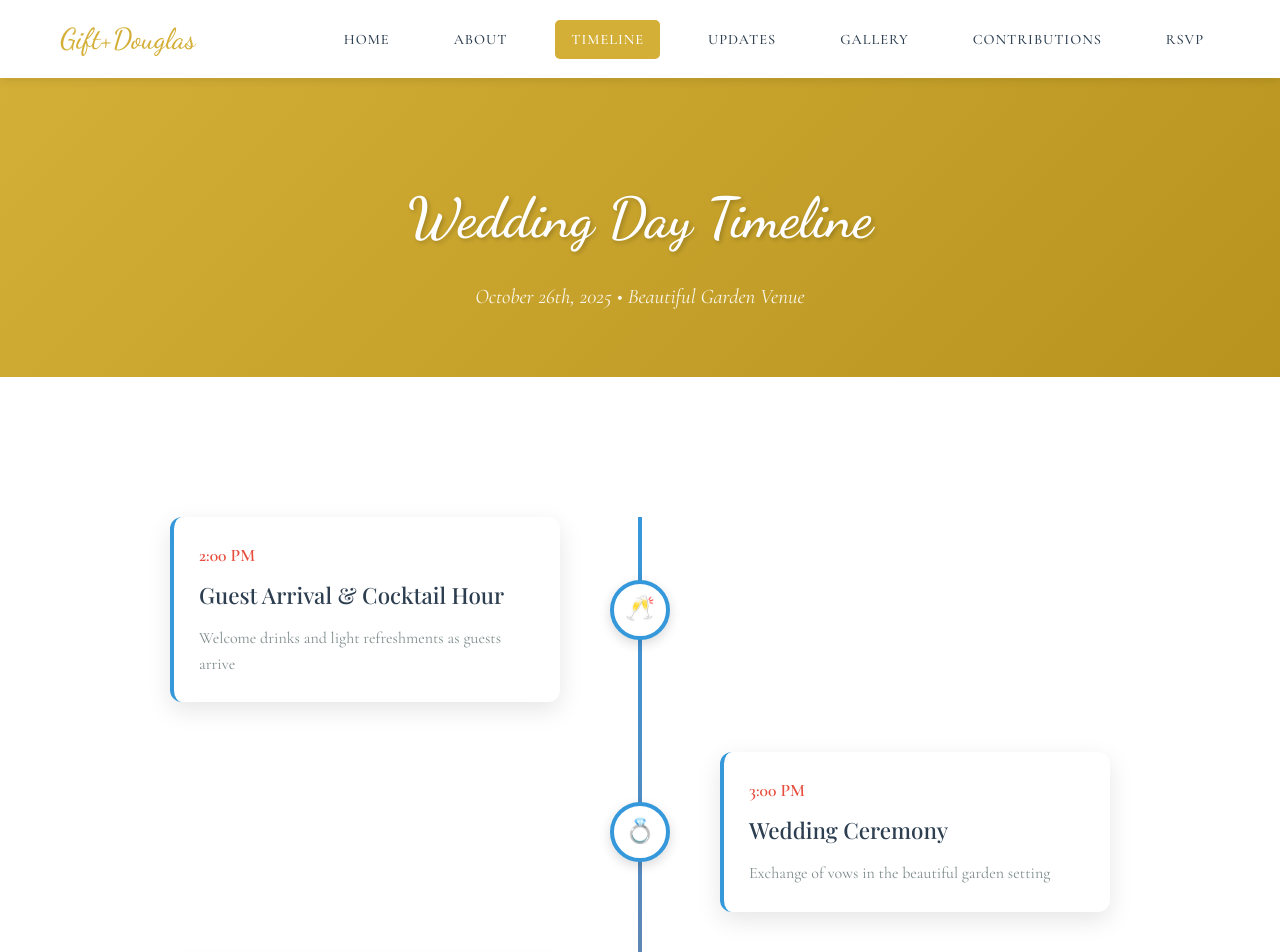
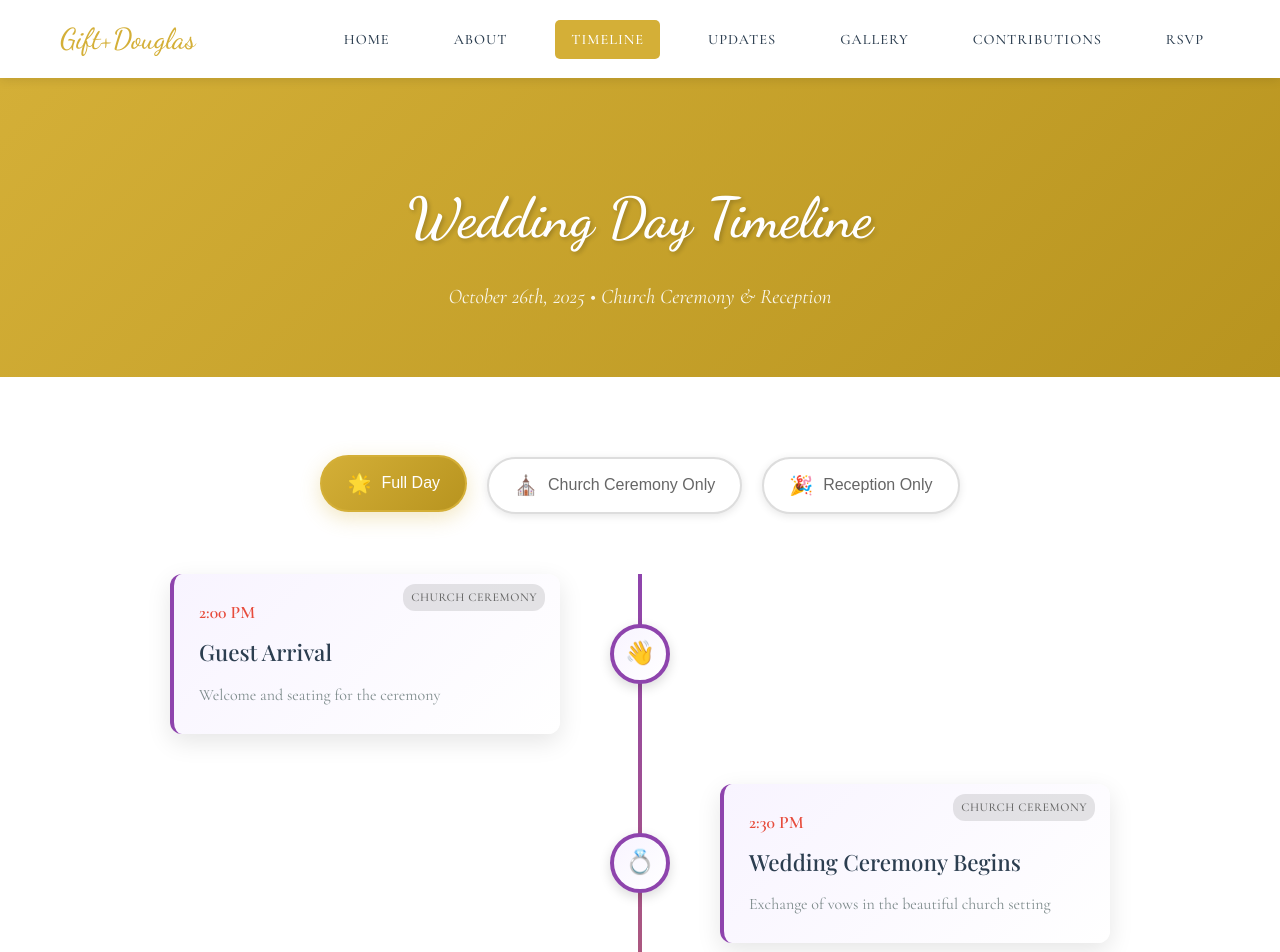
Before and after one commit to kabrick/wedding, an Angular app: page /timeline in a window 1280 px wide. Shown: the top 952 px of the page. Built offline with nearby package versions, Linux system fonts and the light colour scheme; a web font is replaced by a local one.

Commit message:
add church ceremonies to the timeline

```diff
--- a/src/app/timeline/timeline.html
+++ b/src/app/timeline/timeline.html
@@ -1,35 +1,69 @@
 <section class="timeline-hero">
   <div class="container">
     <h1>Wedding Day Timeline</h1>
-    <p class="subtitle">October 26th, 2025 • Beautiful Garden Venue</p>
+    <p class="subtitle">October 26th, 2025 • Church Ceremony & Reception</p>
   </div>
 </section>
 
 <section class="timeline-section">
   <div class="timeline-container">
 
+    <div class="filter-controls">
+      <div class="filter-buttons">
+        <button
+          class="filter-btn"
+          [class.active]="selectedFilter === 'all'"
+          (click)="setFilter('all')">
+          <span class="filter-icon">🌟</span>
+          Full Day
+        </button>
+        <button
+          class="filter-btn"
+          [class.active]="selectedFilter === 'ceremony'"
+          (click)="setFilter('ceremony')">
+          <span class="filter-icon">⛪</span>
+          Church Ceremony Only
+        </button>
+        <button
+          class="filter-btn"
+          [class.active]="selectedFilter === 'reception'"
+          (click)="setFilter('reception')">
+          <span class="filter-icon">🎉</span>
+          Reception Only
+        </button>
+      </div>
+    </div>
+
     <div class="timeline">
       <div class="timeline-line"></div>
 
-      <div class="timeline-event" *ngFor="let event of timelineEvents; let i = index">
-        <div class="timeline-marker">
+      <div class="timeline-event"
+           *ngFor="let event of timelineEvents; let i = index"
+           [attr.data-category]="event.category">
+        <div class="timeline-marker" [class.ceremony-marker]="event.category === 'ceremony'" [class.reception-marker]="event.category === 'reception'">
           <div class="timeline-icon">
             {{ event.icon }}
           </div>
         </div>
 
         <div class="timeline-content" [class.timeline-content-right]="i % 2 === 1">
-          <div class="timeline-card">
+          <div class="timeline-card" [class.ceremony-card]="event.category === 'ceremony'" [class.reception-card]="event.category === 'reception'">
             <div class="timeline-time">{{ event.time }}</div>
             <h3 class="timeline-title">{{ event.title }}</h3>
             <p class="timeline-description">{{ event.description }}</p>
+            <div class="timeline-category" *ngIf="selectedFilter === 'all'">
+              {{ event.category === 'ceremony' ? 'Church Ceremony' : 'Reception' }}
+            </div>
           </div>
         </div>
       </div>
     </div>
 
     <div class="timeline-note">
-      <p><strong>Note:</strong> Times are approximate and may vary slightly. Please arrive by 2:00 PM to ensure you don't miss the ceremony!</p>
+      <p><strong>Note:</strong> Times are approximate and may vary slightly.
+        <span *ngIf="selectedFilter === 'all' || selectedFilter === 'ceremony'">Please arrive by 2:00 PM for the ceremony!</span>
+        <span *ngIf="selectedFilter === 'reception'">Reception location details will be provided after the ceremony.</span>
+      </p>
     </div>
   </div>
 </section>
--- a/src/app/timeline/timeline.scss
+++ b/src/app/timeline/timeline.scss
@@ -28,6 +28,59 @@
   background: var(--white);
 }
 
+.filter-controls {
+  text-align: center;
+  margin-bottom: 60px;
+
+  h2 {
+    font-size: 2rem;
+    color: var(--dark-brown);
+    margin-bottom: 30px;
+    font-family: var(--font-script), cursive;
+  }
+}
+
+.filter-buttons {
+  display: flex;
+  justify-content: center;
+  gap: 20px;
+  flex-wrap: wrap;
+}
+
+.filter-btn {
+  display: flex;
+  align-items: center;
+  gap: 10px;
+  padding: 15px 25px;
+  border: 2px solid #ddd;
+  background: white;
+  border-radius: 50px;
+  cursor: pointer;
+  transition: all 0.3s ease;
+  font-size: 1rem;
+  font-weight: 500;
+  color: #666;
+  box-shadow: 0 2px 8px rgba(0,0,0,0.1);
+
+  &:hover {
+    border-color: var(--primary-gold);
+    transform: translateY(-2px);
+    box-shadow: 0 4px 15px rgba(0,0,0,0.15);
+  }
+
+  &.active {
+    background: linear-gradient(135deg, var(--primary-gold), var(--secondary-gold));
+    border-color: var(--primary-gold);
+    color: white;
+    transform: translateY(-2px);
+    box-shadow: 0 6px 20px rgba(212, 175, 55, 0.3);
+  }
+}
+
+.filter-icon {
+  font-size: 1.2rem;
+}
+
 .timeline-container {
   max-width: 1000px;
   margin: 0 auto;
@@ -44,7 +97,7 @@
   top: 0;
   bottom: 0;
   width: 4px;
-  background: linear-gradient(to bottom, #3498db, #e74c3c);
+  background: linear-gradient(to bottom, #8e44ad, #e67e22, #e74c3c);
   transform: translateX(-50%);
   z-index: 1;
 }
@@ -75,6 +128,17 @@
   justify-content: center;
   font-size: 1.5rem;
   box-shadow: 0 4px 12px rgba(0, 0, 0, 0.15);
+  transition: all 0.3s ease;
+}
+
+.ceremony-marker .timeline-icon {
+  border-color: #8e44ad;
+  background: linear-gradient(135deg, #f8f4ff, white);
+}
+
+.reception-marker .timeline-icon {
+  border-color: #e67e22;
+  background: linear-gradient(135deg, #fff8f4, white);
 }
 
 .timeline-content {
@@ -93,11 +157,36 @@
   box-shadow: 0 8px 25px rgba(0, 0, 0, 0.1);
   border-left: 4px solid #3498db;
   transition: transform 0.3s ease, box-shadow 0.3s ease;
+  position: relative;
 
   &:hover {
     transform: translateY(-5px);
     box-shadow: 0 12px 35px rgba(0, 0, 0, 0.15);
   }
+}
+
+.ceremony-card {
+  border-left-color: #8e44ad;
+  background: linear-gradient(135deg, #f8f4ff 0%, white 100%);
+}
+
+.reception-card {
+  border-left-color: #e67e22;
+  background: linear-gradient(135deg, #fff8f4 0%, white 100%);
+}
+
+.timeline-category {
+  position: absolute;
+  top: 10px;
+  right: 15px;
+  background: rgba(0,0,0,0.1);
+  padding: 4px 8px;
+  border-radius: 12px;
+  font-size: 0.75rem;
+  font-weight: 500;
+  color: #666;
+  text-transform: uppercase;
+  letter-spacing: 0.5px;
 }
 
 .timeline-time {
@@ -147,6 +236,21 @@
     padding: 40px 15px;
   }
 
+  .filter-controls h2 {
+    font-size: 1.5rem;
+  }
+
+  .filter-buttons {
+    flex-direction: column;
+    align-items: center;
+    gap: 15px;
+  }
+
+  .filter-btn {
+    width: 200px;
+    justify-content: center;
+  }
+
   .timeline-line {
     left: 30px;
   }
@@ -178,4 +282,10 @@
   .timeline-title {
     font-size: 1.2rem;
   }
+
+  .timeline-category {
+    position: static;
+    display: inline-block;
+    margin-top: 10px;
+  }
 }
--- a/src/app/timeline/timeline.ts
+++ b/src/app/timeline/timeline.ts
@@ -9,7 +9,121 @@ import { CommonModule } from '@angular/common';
   styleUrls: ['./timeline.scss']
 })
 export class Timeline {
-  timelineEvents = [
+  selectedFilter: 'all' | 'ceremony' | 'reception' = 'all';
+
+  ceremonyEvents = [
+    {
+      time: '2:00 PM',
+      title: 'Guest Arrival',
+      description: 'Welcome and seating for the ceremony',
+      icon: '👋',
+      category: 'ceremony'
+    },
+    {
+      time: '2:30 PM',
+      title: 'Wedding Ceremony Begins',
+      description: 'Exchange of vows in the beautiful church setting',
+      icon: '💍',
+      category: 'ceremony'
+    },
+    {
+      time: '3:00 PM',
+      title: 'Ceremony Conclusion',
+      description: 'Recessional and congratulations',
+      icon: '🎉',
+      category: 'ceremony'
+    },
+    {
+      time: '3:15 PM',
+      title: 'Photography Session',
+      description: 'Couple and family photos at the church',
+      icon: '📸',
+      category: 'ceremony'
+    }
+  ];
+
+  receptionEvents = [
+    {
+      time: '5:00 PM',
+      title: 'Cocktail Hour',
+      description: 'Welcome drinks and hors d\'oeuvres at the reception venue',
+      icon: '🥂',
+      category: 'reception'
+    },
+    {
+      time: '6:00 PM',
+      title: 'Reception Begins',
+      description: 'Dinner service and celebration begin',
+      icon: '🍽️',
+      category: 'reception'
+    },
+    {
+      time: '7:30 PM',
+      title: 'First Dance',
+      description: 'The newlyweds take their first dance',
+      icon: '💃',
+      category: 'reception'
+    },
+    {
+      time: '8:00 PM',
+      title: 'Speeches & Toasts',
+      description: 'Family and friends share their love and well wishes',
+      icon: '🎤',
+      category: 'reception'
+    },
+    {
+      time: '8:30 PM',
+      title: 'Open Dancing',
+      description: 'Dance floor opens for all guests',
+      icon: '🕺',
+      category: 'reception'
+    },
+    {
+      time: '10:00 PM',
+      title: 'Cake Cutting',
+      description: 'Traditional cake cutting ceremony',
+      icon: '🎂',
+      category: 'reception'
+    },
+    {
+      time: '11:00 PM',
+      title: 'Last Dance & Send-Off',
+      description: 'Final dance and sparkler send-off',
+      icon: '✨',
+      category: 'reception'
+    }
+  ];
+
+  get timelineEvents() {
+    const allEvents = [...this.ceremonyEvents, ...this.receptionEvents];
+
+    switch (this.selectedFilter) {
+      case 'ceremony':
+        return this.ceremonyEvents;
+      case 'reception':
+        return this.receptionEvents;
+      default:
+        return allEvents;
+    }
+  }
+
+  setFilter(filter: 'all' | 'ceremony' | 'reception') {
+    this.selectedFilter = filter;
+  }
+
+  get filterButtonText() {
+    switch (this.selectedFilter) {
+      case 'ceremony':
+        return 'Ceremony Only';
+      case 'reception':
+        return 'Reception Only';
+      default:
+        return 'Full Day';
+    }
+  }
+
+  // Legacy events array for backward compatibility
+  oldTimelineEvents = [
     {
       time: '2:00 PM',
       title: 'Guest Arrival & Cocktail Hour',
```
